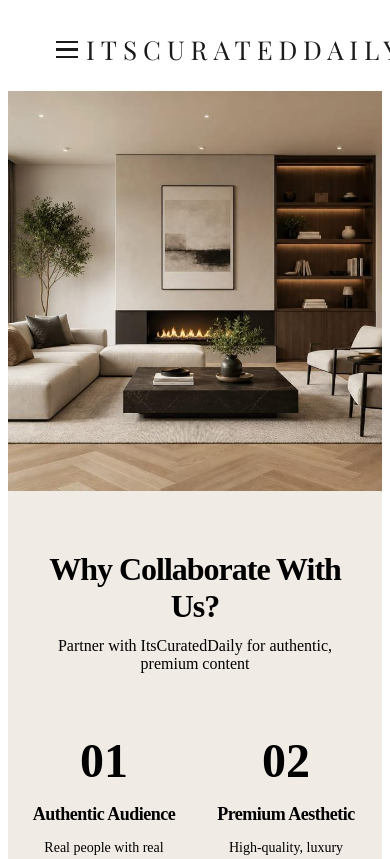
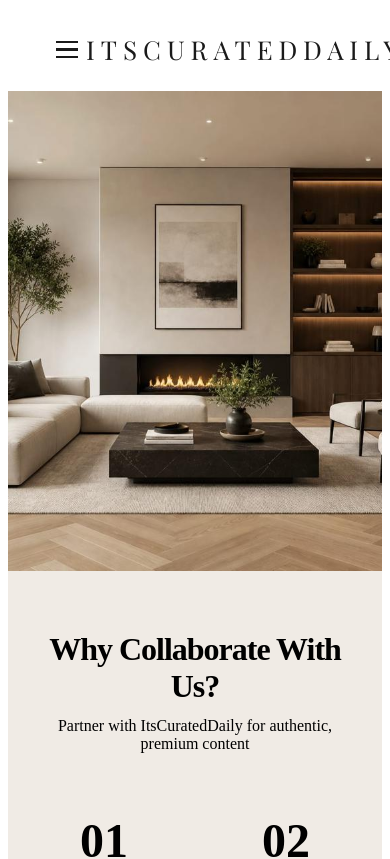
Before and after one commit to ItsCuratedDaily/itscuratedaily, a Nuxt app: page / in a window 390 px wide. Shown: the top 859 px of the page. Built offline with nearby package versions, Linux system fonts and the light colour scheme.

Commit message:
Increase hero height to 900px (20% taller)

```diff
--- a/pages/index.vue
+++ b/pages/index.vue
@@ -365,7 +365,7 @@ body {
 
 /* Hero */
 .hero {
-  height: 750px;
+  height: 900px;
   overflow: hidden;
   position: relative;
 }
@@ -379,7 +379,7 @@ body {
 
 @media (max-width: 768px) {
   .hero {
-    height: 400px;
+    height: 480px;
   }
 }
 
```
